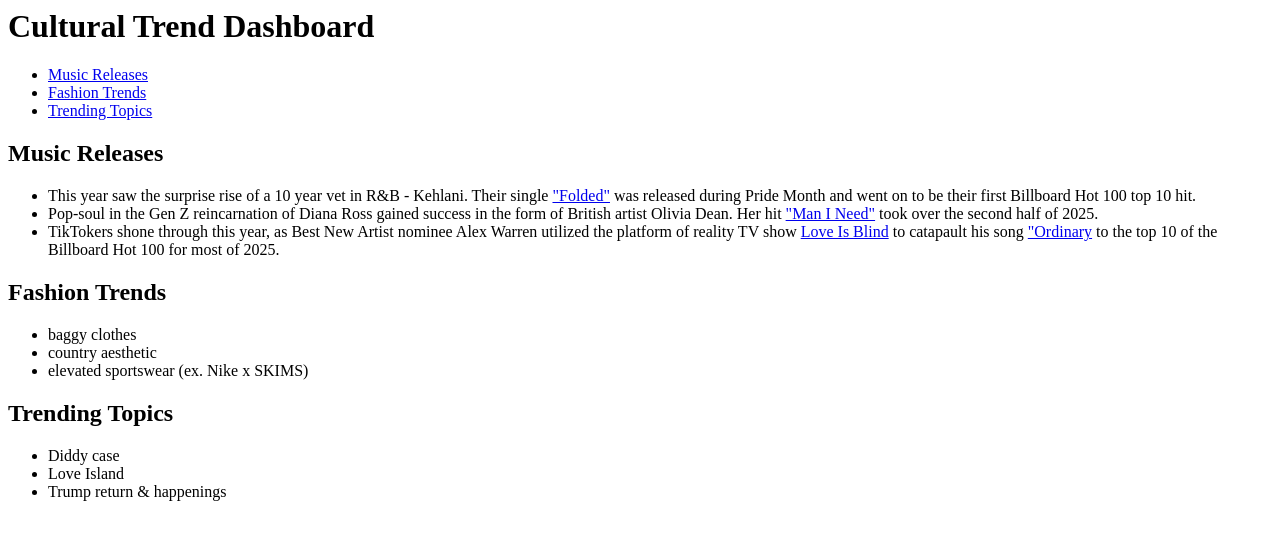
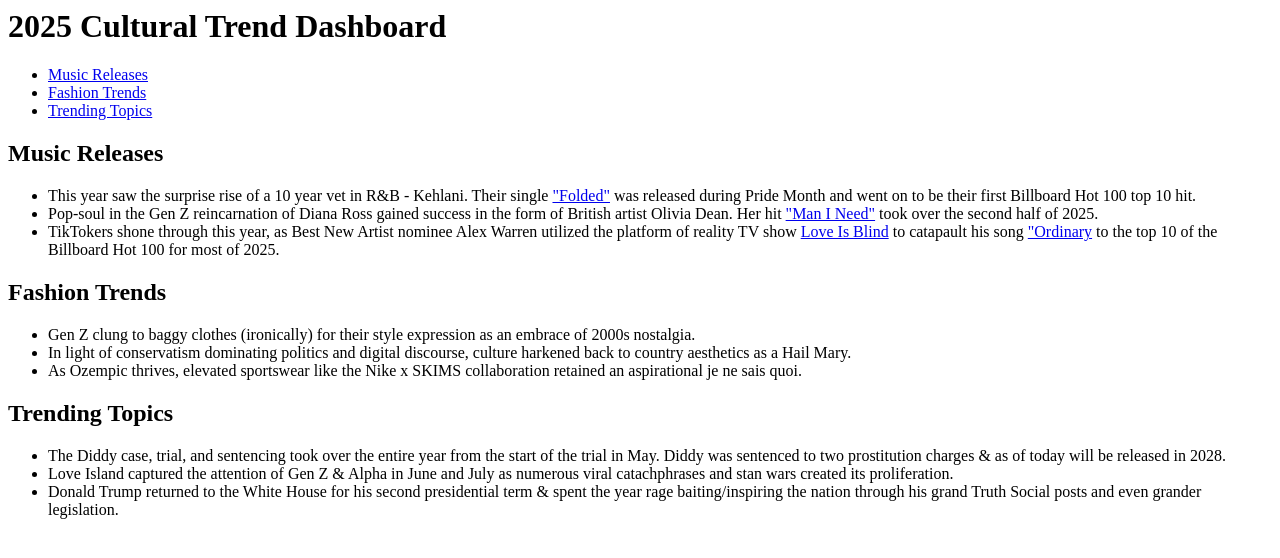
Before and after one commit to rachelnblair/CulturalTrendDashboard, a plain HTML site: page frontend/index.html in a window 1280 px wide. Drawn offline with Linux system fonts and the light colour scheme.

Commit message:
Revise heading and enhance content in index.html
Updated the main heading and added detailed descriptions for fashion trends and trending topics.

```diff
--- a/frontend/index.html
+++ b/frontend/index.html
@@ -4,7 +4,7 @@
   </head>
 
   <body>
-    <h1>Cultural Trend Dashboard</h1>
+    <h1>2025 Cultural Trend Dashboard</h1>
 
     <nav>
       <ul>
@@ -26,19 +26,19 @@
     <div id="fashion">
       <h2>Fashion Trends</h2>
         <ul>
-          <li>baggy clothes</li>
-          <li>country aesthetic</li>
-          <li>elevated sportswear (ex. Nike x SKIMS)</li>
+          <li>Gen Z clung to baggy clothes (ironically) for their style expression as an embrace of 2000s nostalgia.</li>
+          <li>In light of conservatism dominating politics and digital discourse, culture harkened back to country aesthetics as a Hail Mary.</li>
+          <li>As Ozempic thrives, elevated sportswear like the Nike x SKIMS collaboration retained an aspirational je ne sais quoi.</li>
         </ul>
     </div>
 
     <div id="trendingtopic">
       <h2>Trending Topics</h2>
-      <ul>
-        <li>Diddy case</li>
-        <li>Love Island</li>
-        <li>Trump return & happenings</li>
-      </ul>
+        <ul>
+          <li>The Diddy case, trial, and sentencing took over the entire year from the start of the trial in May. Diddy was sentenced to two prostitution charges & as of today will be released in 2028.</li>
+          <li>Love Island captured the attention of Gen Z & Alpha in June and July as numerous viral catachphrases and stan wars created its proliferation.</li>
+          <li>Donald Trump returned to the White House for his second presidential term & spent the year rage baiting/inspiring the nation through his grand Truth Social posts and even grander legislation.</li>
+        </ul>
     </div>
   </body>
 </html>
```
